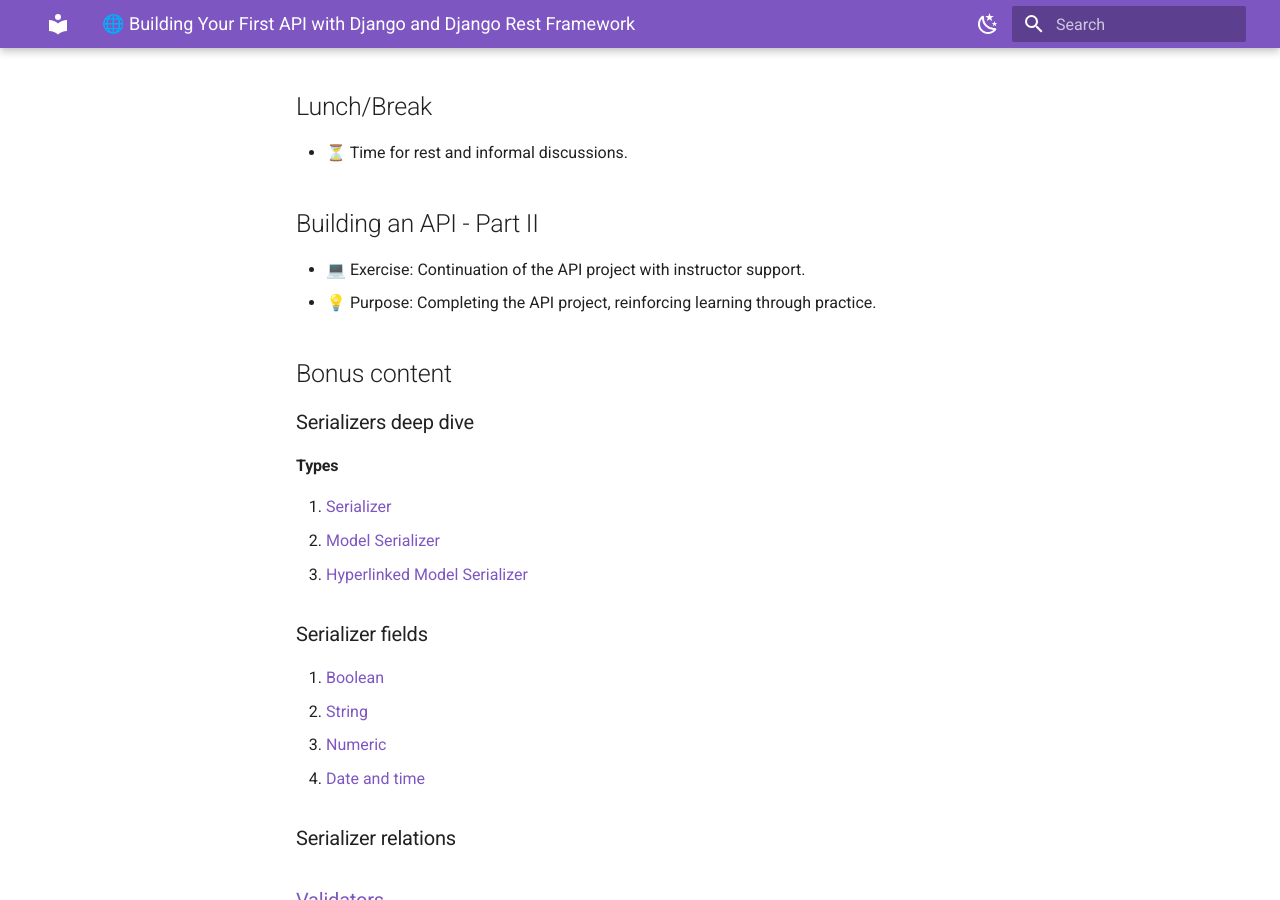
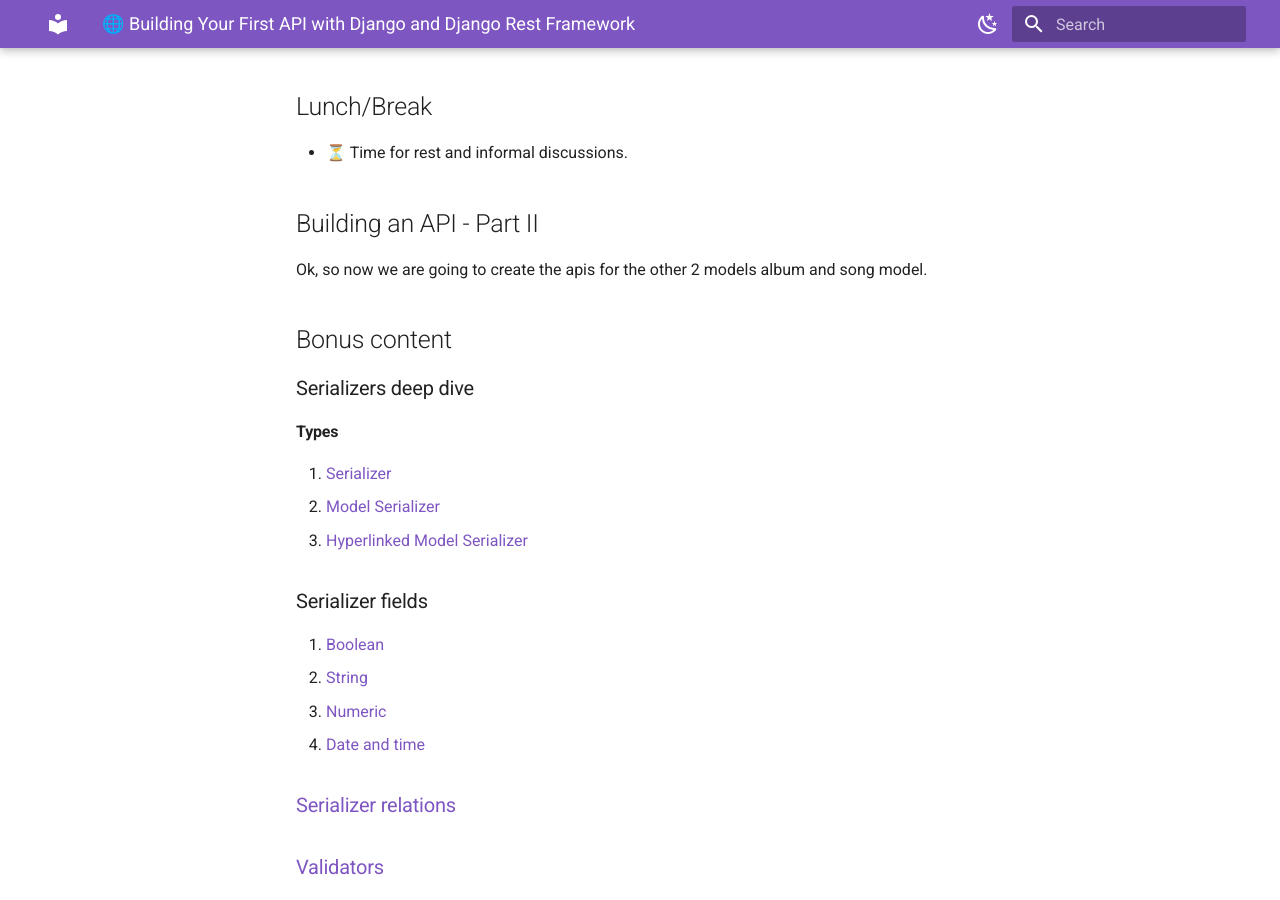
Before and after one commit to lipemorais/building-your-first-api-with-django-and-django-rest-framework, an MkDocs documentation site: the page built from docs/images/index.md, in a window 1280 px wide and 900 px high, scrolled down 7450 px. Built offline with MkDocs 1.6.1 and Material for MkDocs 9.7.7, drawn with Linux system fonts in a browser that asks for light colours.

Commit message:
Update documentation for API Part II
This commit updates the documentation for Building an API - Part II, replacing the exercise and purpose sections with direct instructions. Additionally, a hyperlink is added to "Serializer relations" for reference and further information.

```diff
--- a/docs/images/index.md
+++ b/docs/images/index.md
@@ -307,14 +307,13 @@
 Congratulations now you have your first api working.
 
 ![first_api_working.png](first_api_working.png)
+
 ## Lunch/Break
 
 - ⏳ Time for rest and informal discussions.
 
 ## Building an API - Part II
-
-- 💻 Exercise: Continuation of the API project with instructor support.
-- 💡 Purpose: Completing the API project, reinforcing learning through practice.
+Ok, so now we are going to create the apis for the other 2 models album and song model.
 
 ## Bonus content
 
@@ -331,7 +330,7 @@
 3. [Numeric](https://www.django-rest-framework.org/api-guide/fields/#numeric-fields)
 4. [Date and time](https://www.django-rest-framework.org/api-guide/fields/#date-and-time-fields)
 
-### Serializer relations
+### [Serializer relations](https://www.django-rest-framework.org/api-guide/relations/)
 
 
 ### [Validators](https://www.django-rest-framework.org/api-guide/validators/)
```
